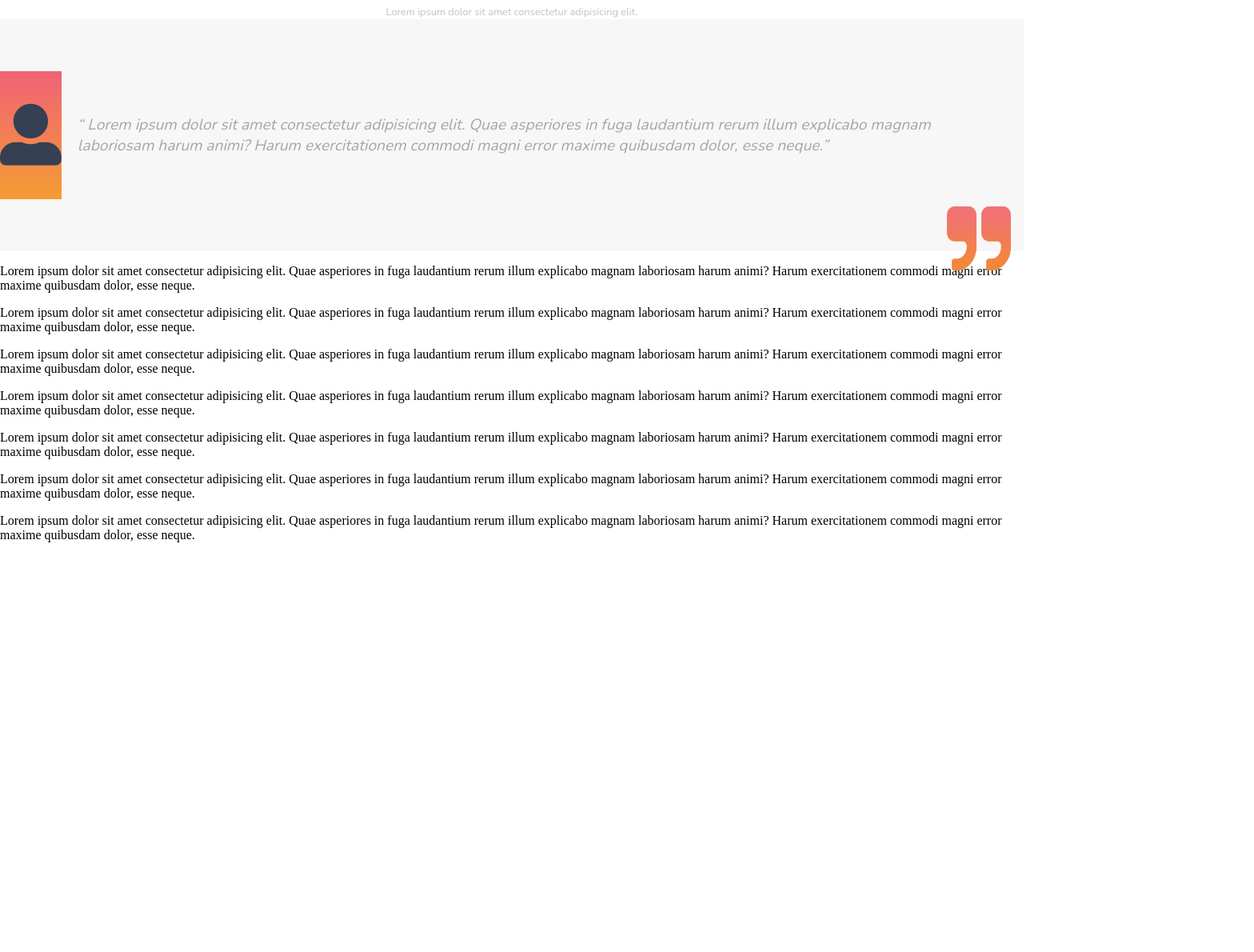
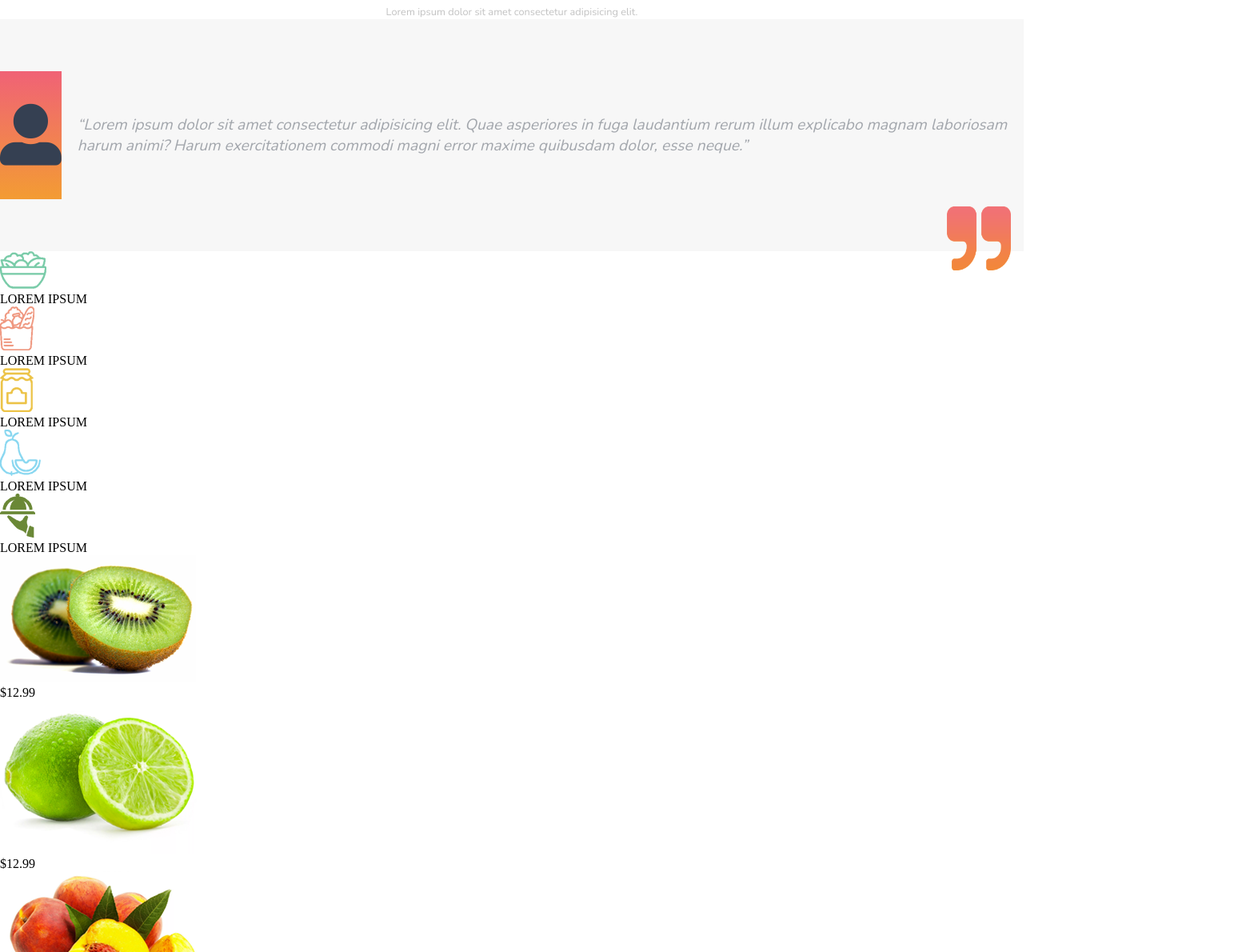
Before and after one commit to chern0us/ju-page, a React (Create React App) app: page / in a window 1280 px wide. Shown: the part 680-1870 px from the top of the page at 80% size, 1568 px wide, since content can reach past the window. Before the commit the page ends 1374 px from the top, so only its background shows below. Built offline with nearby package versions, Linux system fonts and the light colour scheme.

Commit message:
Products, fruits, new banners, quotes, footer added

```diff
--- a/src/App.jsx
+++ b/src/App.jsx
@@ -48,6 +48,15 @@ const banner = () => (
     <img className="banner_image" src={require("./img/banner.png")} />
   </div>
 );
+const banner2 = () => (
+  <div className="banner">
+    <div className="banner_container">
+      <div className="banner_text colored">Bye</div>
+      <div className="banner_text big colored">Template JU JU</div>
+    </div>
+    <img className="banner_image" src={require("./img/apple.png")} />
+  </div>
+);
 const pie = percent => (
   <div
     className={`pie-wrapper progress-${
@@ -82,7 +91,8 @@ const pies = () => (
     </div>
   </div>
 );
-const quote = () => <div className="quote">
+const quote = () => (
+  <div className="quote">
     <div className="quote_header">
       <div className="pies_text">
         <div className="text">Hello</div>
@@ -93,12 +103,128 @@ const quote = () => <div className="quote">
       </div>
     </div>
     <div className="quote_block">
-    <div className="quote_text">            Lorem ipsum dolor sit amet consectetur adipisicing elit. Quae
-            asperiores in fuga laudantium rerum illum explicabo magnam
-            laboriosam harum animi? Harum exercitationem commodi magni error
-            maxime quibusdam dolor, esse neque.</div>
+      <div className="quote_wrapper">
+        <div className="quote_text">
+          Lorem ipsum dolor sit amet consectetur adipisicing elit. Quae
+          asperiores in fuga laudantium rerum illum explicabo magnam laboriosam
+          harum animi? Harum exercitationem commodi magni error maxime quibusdam
+          dolor, esse neque.
         </div>
       </div>
+    </div>
+  </div>
+);
+const quote2 = () => (
+  <div className="quote">
+    <div className="quote_header">
+      <div className="pies_text">
+        <div className="text">Thanks</div>
+        <div className="text big">today & forever</div>
+        <div className="text faded">
+          Lorem ipsum dolor sit amet consectetur adipisicing elit.
+        </div>
+      </div>
+    </div>
+    <div className="quote_block">
+      <div className="quote_wrapper">
+        <div className="quote_text">
+          Lorem ipsum dolor sit amet consectetur adipisicing elit. Quae
+          asperiores in fuga laudantium rerum illum explicabo magnam laboriosam
+          harum animi?
+        </div>
+      </div>
+    </div>
+  </div>
+);
+const products = () => (
+  <div className="products">
+    <div className="products_element">
+      <img className="products_image" src={require("./img/ic1.png")} />
+      <div className="element_text">LOREM IPSUM</div>
+    </div>
+    <div className="products_element">
+      <img className="products_image" src={require("./img/ic2.png")} />
+      <div className="element_text">LOREM IPSUM</div>
+    </div>
+    <div className="products_element">
+      <img className="products_image" src={require("./img/ic3.png")} />
+      <div className="element_text">LOREM IPSUM</div>
+    </div>
+    <div className="products_element">
+      <img className="products_image" src={require("./img/ic4.png")} />
+      <div className="element_text">LOREM IPSUM</div>
+    </div>
+    <div className="products_element">
+      <img className="products_image" src={require("./img/ic5.png")} />
+      <div className="element_text">LOREM IPSUM</div>
+    </div>
+  </div>
+);
+const fruits = () => (
+  <div className="fruits_wrapper">
+    <div className="fruits_container">
+      <div className="fruits_element">
+        <img className="fruits_image" src={require("./img/f1.png")} />
+        <div className="fruits_price">$12.99</div>
+      </div>
+      <div className="fruits_element">
+        <img className="fruits_image" src={require("./img/f2.png")} />
+        <div className="fruits_price">$12.99</div>
+      </div>
+      <div className="fruits_element">
+        <img className="fruits_image" src={require("./img/f3.png")} />
+        <div className="fruits_price">$12.99</div>
+      </div>
+      <div className="fruits_element">
+        <img className="fruits_image" src={require("./img/f4.png")} />
+        <div className="fruits_price">$12.99</div>
+      </div>
+    </div>
+    <div className="dots">
+      <div className="dot" />
+      <div className="dot active" />
+      <div className="dot" />
+    </div>
+  </div>
+);
+const fruitsBanner = () => (
+  <div className="fruitsBanner">
+    <div className="fuitsBanner_container">
+      <div className="fuitsBanner_text">Try the Best</div>
+      <div className="fuitsBanner_text faded left">ONLY</div>
+      <div className="fuitsBanner_text faded">NATURAL</div>
+      <p className="fuitsBanner_quote">
+        Lorem ipsum dolor sit amet consectetur adipisicing elit. Quae asperiores
+        in fuga laudantium rerum illum explicabo magnam laboriosam harum animi?
+        Harum exercitationem commodi magni error maxime quibusdam dolor, esse
+        neque.
+      </p>
+      <button className="fruitsBanner_button">buy</button>
+    </div>
+    <img className="fruitsBanner_image" src={require("./img/fruits.png")} />
+  </div>
+);
+const footer = () => (
+  <div className="footer">
+    <div className="footer_container">
+      {navPanel()}
+      <div className="header_social forced">
+    <div className="social_button">
+      <i class="fab fa-twitter" />
+    </div>
+    <div className="social_button">
+      <i class="fab fa-facebook-f" />
+    </div>
+    <div className="social_button">
+      <i class="fab fa-google-plus-g" />
+    </div>
+    <div className="social_button">
+      <i class="fab fa-instagram" />
+    </div>
+  </div>
+    </div>
+  </div>
+);
 export default class App extends React.Component {
   render() {
     return (
@@ -108,48 +234,12 @@ export default class App extends React.Component {
           {banner()}
           {pies()}
           {quote()}
-          <p>
-            Lorem ipsum dolor sit amet consectetur adipisicing elit. Quae
-            asperiores in fuga laudantium rerum illum explicabo magnam
-            laboriosam harum animi? Harum exercitationem commodi magni error
-            maxime quibusdam dolor, esse neque.
-          </p>
-          <p>
-            Lorem ipsum dolor sit amet consectetur adipisicing elit. Quae
-            asperiores in fuga laudantium rerum illum explicabo magnam
-            laboriosam harum animi? Harum exercitationem commodi magni error
-            maxime quibusdam dolor, esse neque.
-          </p>
-          <p>
-            Lorem ipsum dolor sit amet consectetur adipisicing elit. Quae
-            asperiores in fuga laudantium rerum illum explicabo magnam
-            laboriosam harum animi? Harum exercitationem commodi magni error
-            maxime quibusdam dolor, esse neque.
-          </p>
-          <p>
-            Lorem ipsum dolor sit amet consectetur adipisicing elit. Quae
-            asperiores in fuga laudantium rerum illum explicabo magnam
-            laboriosam harum animi? Harum exercitationem commodi magni error
-            maxime quibusdam dolor, esse neque.
-          </p>
-          <p>
-            Lorem ipsum dolor sit amet consectetur adipisicing elit. Quae
-            asperiores in fuga laudantium rerum illum explicabo magnam
-            laboriosam harum animi? Harum exercitationem commodi magni error
-            maxime quibusdam dolor, esse neque.
-          </p>
-          <p>
-            Lorem ipsum dolor sit amet consectetur adipisicing elit. Quae
-            asperiores in fuga laudantium rerum illum explicabo magnam
-            laboriosam harum animi? Harum exercitationem commodi magni error
-            maxime quibusdam dolor, esse neque.
-          </p>
-          <p>
-            Lorem ipsum dolor sit amet consectetur adipisicing elit. Quae
-            asperiores in fuga laudantium rerum illum explicabo magnam
-            laboriosam harum animi? Harum exercitationem commodi magni error
-            maxime quibusdam dolor, esse neque.
-          </p>
+          {products()}
+          {fruits()}
+          {fruitsBanner()}
+          {quote2()}
+          {banner2()}
+          {footer()}
         </div>
       </div>
     );
```
Lines whose indentation alone changed are shown as unchanged.
